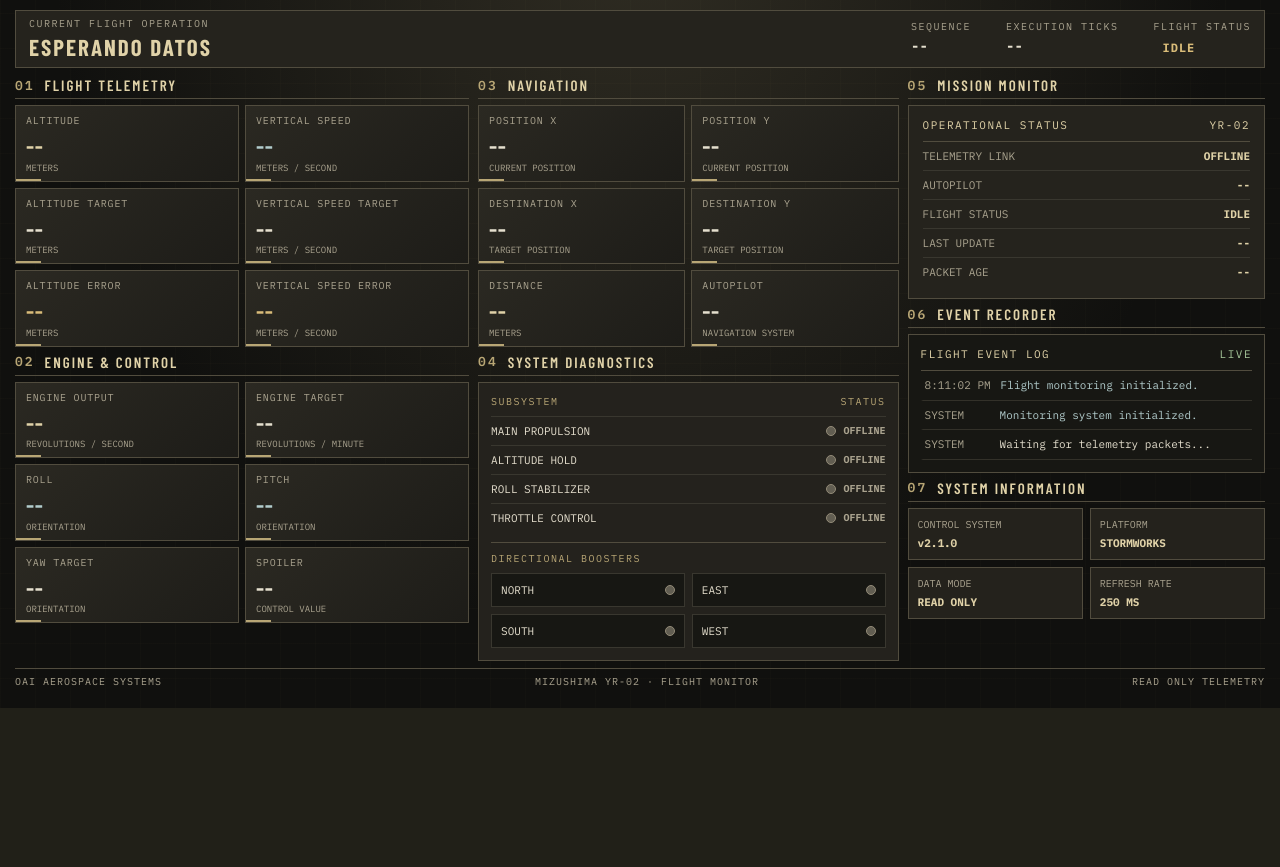
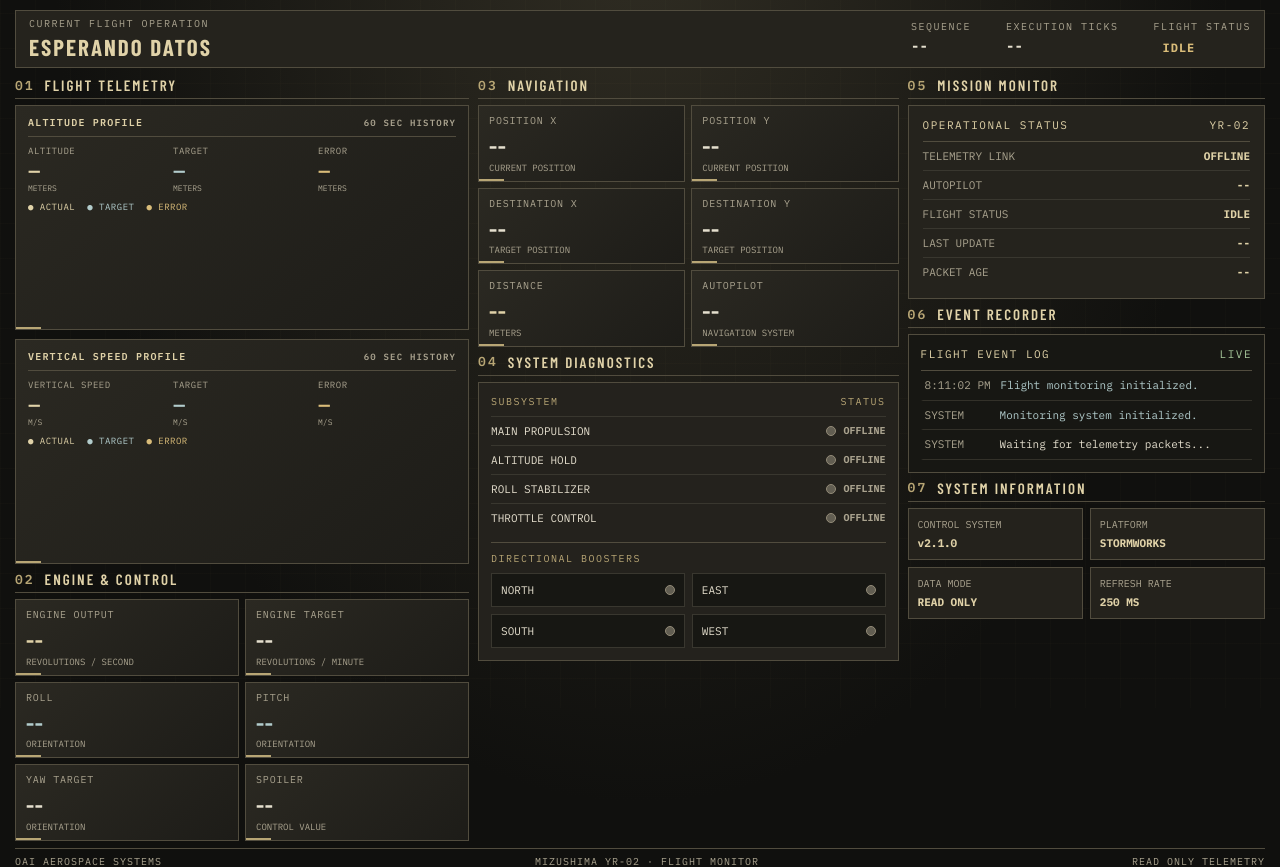
Before and after one commit to IsmailOzkan98/Stormworks-OAi-Mizushima-YR-02-System, a Flask app: page / in a window 1280 px wide. Shown: the part 92-959 px from the top of the page. Before the commit the page ends 800 px from the top, so only its background shows below. Run offline with Flask 3, Linux system fonts and the light colour scheme; some web fonts are replaced.

Commit message:
added altitude diagram

```diff
--- a/Server/static/script.js
+++ b/Server/static/script.js
@@ -4,6 +4,297 @@ const REFRESH_RATE_MS = 250;
 const DIRECTION_PULSE_MS = 1500;
 
 let latestTelemetryTimestamp = 0;
+
+
+/* FLIGHT TELEMETRY HISTORY */
+
+const GRAPH_HISTORY_SECONDS = 60;
+
+const telemetryHistory = [];
+
+function getNumericValue(data, key) {
+    if (
+        data[key] === null ||
+        data[key] === undefined ||
+        data[key] === ""
+    ) {
+        return null;
+    }
+
+    const value = Number(data[key]);
+
+    return Number.isFinite(value) ? value : null;
+}
+
+function recordTelemetry(data) {
+
+    const timestamp = Number(data.timestamp);
+
+    telemetryHistory.push({
+        timestamp,
+
+        altitude: getNumericValue(data, "alt"),
+        altitudeTarget: getNumericValue(data, "alt_target"),
+        altitudeError: getNumericValue(data, "alt_error"),
+
+        verticalSpeed: getNumericValue(data, "vs"),
+        verticalSpeedTarget: getNumericValue(data, "vs_target"),
+        verticalSpeedError: getNumericValue(data, "vs_error")
+    });
+
+    const cutoff = timestamp - GRAPH_HISTORY_SECONDS;
+
+    while (
+        telemetryHistory.length > 0 &&
+        telemetryHistory[0].timestamp < cutoff
+    ) {
+        telemetryHistory.shift();
+    }
+}
+
+
+
+/* GRAPH RENDERING ENGINE */
+
+function drawTelemetryChart(canvasId, leftKeys, rightKey) {
+
+    const canvas = document.getElementById(canvasId);
+
+    if (!canvas) return;
+
+    const ctx = canvas.getContext("2d");
+
+    const width = canvas.clientWidth;
+    const height = canvas.clientHeight;
+
+    if (!width || !height) return;
+
+    const dpr = window.devicePixelRatio || 1;
+
+    canvas.width = Math.round(width * dpr);
+    canvas.height = Math.round(height * dpr);
+
+    ctx.setTransform(dpr, 0, 0, dpr, 0, 0);
+
+    ctx.clearRect(0, 0, width, height);
+
+    const left = 39;
+    const right = width - 39;
+    const top = 10;
+    const bottom = height - 20;
+
+    const plotWidth = right - left;
+    const plotHeight = bottom - top;
+
+    const latest = telemetryHistory[
+        telemetryHistory.length - 1
+    ];
+
+    if (!latest) return;
+
+    const startTime =
+        latest.timestamp - GRAPH_HISTORY_SECONDS;
+
+    const leftValues = telemetryHistory.flatMap(point =>
+        leftKeys
+            .map(key => point[key])
+            .filter(value => value !== null)
+    );
+
+    const rightValues = telemetryHistory
+        .map(point => point[rightKey])
+        .filter(value => value !== null);
+
+    if (!leftValues.length) return;
+
+    function getRange(values) {
+
+        let min = Math.min(...values);
+        let max = Math.max(...values);
+
+        if (min === max) {
+            min -= 1;
+            max += 1;
+        }
+
+        const padding = (max - min) * 0.12;
+
+        return {
+            min: min - padding,
+            max: max + padding
+        };
+    }
+
+    const leftRange = getRange(leftValues);
+
+    const rightRange = rightValues.length
+        ? getRange(rightValues)
+        : { min: -1, max: 1 };
+
+    function getX(timestamp) {
+        return left +
+            ((timestamp - startTime) /
+            GRAPH_HISTORY_SECONDS) * plotWidth;
+    }
+
+    function getY(value, range) {
+        return bottom -
+            ((value - range.min) /
+            (range.max - range.min)) * plotHeight;
+    }
+
+    /* GRID */
+
+    ctx.lineWidth = 1;
+    ctx.strokeStyle = "rgba(184,166,117,0.16)";
+    ctx.setLineDash([3, 4]);
+
+    for (let i = 0; i <= 4; i++) {
+
+        const y = top + (plotHeight / 4) * i;
+
+        ctx.beginPath();
+        ctx.moveTo(left, y);
+        ctx.lineTo(right, y);
+        ctx.stroke();
+    }
+
+    for (let i = 0; i <= 4; i++) {
+
+        const x = left + (plotWidth / 4) * i;
+
+        ctx.beginPath();
+        ctx.moveTo(x, top);
+        ctx.lineTo(x, bottom);
+        ctx.stroke();
+    }
+
+    ctx.setLineDash([]);
+
+    /* AXIS LABELS */
+
+    ctx.fillStyle = "#aaa38f";
+    ctx.font = "9px IBM Plex Mono";
+    ctx.textAlign = "right";
+
+    ctx.fillText(
+        leftRange.max.toFixed(1),
+        left - 5,
+        top + 3
+    );
+
+    ctx.fillText(
+        leftRange.min.toFixed(1),
+        left - 5,
+        bottom
+    );
+
+    ctx.textAlign = "left";
+
+    ctx.fillText(
+        rightRange.max.toFixed(1),
+        right + 5,
+        top + 3
+    );
+
+    ctx.fillText(
+        rightRange.min.toFixed(1),
+        right + 5,
+        bottom
+    );
+
+    ctx.textAlign = "center";
+
+    ctx.fillText("-60s", left, height - 4);
+    ctx.fillText("-30s", left + plotWidth / 2, height - 4);
+    ctx.fillText("NOW", right, height - 4);
+
+    /* DRAW CURVES */
+
+    function drawCurve(key, color, range, dashed = false) {
+
+        ctx.beginPath();
+
+        ctx.strokeStyle = color;
+        ctx.lineWidth = 2;
+        ctx.lineJoin = "round";
+        ctx.lineCap = "round";
+
+        ctx.setLineDash(dashed ? [5, 3] : []);
+
+        let started = false;
+
+        telemetryHistory.forEach(point => {
+
+            const value = point[key];
+
+            if (
+                value === null ||
+                point.timestamp < startTime
+            ) {
+                started = false;
+                return;
+            }
+
+            const x = getX(point.timestamp);
+            const y = getY(value, range);
+
+            if (!started) {
+                ctx.moveTo(x, y);
+                started = true;
+            } else {
+                ctx.lineTo(x, y);
+            }
+        });
+
+        ctx.stroke();
+        ctx.setLineDash([]);
+    }
+
+    // ACTUAL VALUE
+
+    drawCurve(
+        leftKeys[0],
+        "#b8a675",
+        leftRange
+    );
+
+    // TARGET VALUE
+
+    drawCurve(
+        leftKeys[1],
+        "#b2cccc",
+        leftRange,
+        true
+    );
+
+    // ERROR VALUE - SECONDARY SCALE
+
+    drawCurve(
+        rightKey,
+        "#d9bc79",
+        rightRange
+    );
+}
+
+/* UPDATE BOTH GRAPHS */
+
+function drawTelemetryGraphs() {
+
+    drawTelemetryChart(
+        "altitudeChart",
+        ["altitude", "altitudeTarget"],
+        "altitudeError"
+    );
+
+    drawTelemetryChart(
+        "verticalSpeedChart",
+        ["verticalSpeed", "verticalSpeedTarget"],
+        "verticalSpeedError"
+    );
+}
+
+
 let previousConnection = null;
 let previousSnapshot = {};
 let previousStage = null;
@@ -212,6 +503,7 @@ function updateInterface(data) {
     previousStage = stage;
     previousStatus = status;
 
+
     // FLIGHT TELEMETRY
 
     setValue("altitude", number(data, "alt"));
@@ -221,6 +513,15 @@ function updateInterface(data) {
     setValue("verticalSpeed", number(data, "vs"));
     setValue("vsTarget", number(data, "vs_target"));
     setValue("vsError", number(data, "vs_error"));
+
+    // RECORD GRAPH HISTORY
+
+    recordTelemetry(data);
+
+    // DRAW LIVE GRAPHS
+
+    drawTelemetryGraphs();
+
 
     // ENGINE
 
@@ -353,3 +654,5 @@ updateTelemetry();
 setInterval(updateTelemetry, REFRESH_RATE_MS);
 
 setInterval(updateConnectionStatus, 100);
+
+window.addEventListener("resize", drawTelemetryGraphs);
--- a/Server/static/style.css
+++ b/Server/static/style.css
@@ -894,3 +894,146 @@ footer {
         text-align: center;
     }
 }
+
+
+/* FLIGHT TELEMETRY GRAPHS*/
+
+.telemetry-stack {
+    display: flex;
+    flex-direction: column;
+    gap: 9px;
+}
+
+.telemetry-chart-panel {
+    min-width: 0;
+    overflow: hidden;
+    padding: 10px 12px 7px;
+
+    background: linear-gradient(140deg, #2b2922, #1d1c18);
+    border: 1px solid var(--border);
+    position: relative;
+}
+
+.telemetry-chart-panel::after {
+    content: "";
+    position: absolute;
+    bottom: 0;
+    left: 0;
+    width: 25px;
+    height: 2px;
+    background: var(--gold);
+}
+
+.telemetry-chart-header {
+    display: flex;
+    justify-content: space-between;
+    align-items: center;
+    gap: 8px;
+
+    padding-bottom: 7px;
+    border-bottom: 1px solid var(--border);
+
+    color: var(--gold-light);
+    font-size: 10px;
+    letter-spacing: 1.2px;
+    font-weight: 600;
+}
+
+.telemetry-chart-header span:last-child {
+    color: var(--muted);
+    font-size: 9px;
+    white-space: nowrap;
+}
+
+.telemetry-readouts {
+    display: grid;
+    grid-template-columns: repeat(3, minmax(0, 1fr));
+    gap: 7px;
+    padding: 8px 0 5px;
+}
+
+.telemetry-readouts > div {
+    display: flex;
+    flex-direction: column;
+    min-width: 0;
+    gap: 2px;
+}
+
+.telemetry-readouts span {
+    color: var(--muted);
+    font-size: 9px;
+    letter-spacing: .5px;
+    white-space: nowrap;
+}
+
+.telemetry-readouts strong {
+    color: var(--gold-light);
+    font: 600 21px var(--display);
+    font-variant-numeric: tabular-nums;
+    overflow-wrap: anywhere;
+    line-height: 1.1;
+}
+
+.telemetry-readouts > div:nth-child(2) strong {
+    color: var(--cyan);
+}
+
+.telemetry-readouts > div:nth-child(3) strong {
+    color: var(--yellow);
+}
+
+.telemetry-readouts small {
+    color: var(--muted);
+    font-size: 8px;
+}
+
+.telemetry-legend {
+    display: flex;
+    gap: 12px;
+    flex-wrap: wrap;
+
+    padding: 3px 0 5px;
+
+    font-size: 9px;
+    letter-spacing: .5px;
+}
+
+.legend-alt {
+    color: var(--gold-light);
+}
+
+.legend-target {
+    color: var(--cyan);
+}
+
+.legend-error {
+    color: var(--yellow);
+}
+
+.telemetry-chart-panel canvas {
+    display: block;
+    width: 100%;
+    height: 105px;
+}
+
+/* RESPONSIVE GRAPHS */
+
+@media (max-width: 700px) {
+
+    .telemetry-chart-panel {
+        padding: 9px;
+    }
+
+    .telemetry-readouts strong {
+        font-size: 19px;
+    }
+
+    .telemetry-chart-panel canvas {
+        height: 115px;
+    }
+
+    .telemetry-legend {
+        gap: 8px;
+        font-size: 8px;
+    }
+}
--- a/Server/templates/index.html
+++ b/Server/templates/index.html
@@ -75,45 +75,94 @@
                 <span>01</span> FLIGHT TELEMETRY
             </div>
 
-            <div class="metric-grid">
 
-                <div class="card">
-                    <div class="card-label">ALTITUDE</div>
-                    <div class="value highlight" id="altitude">--</div>
-                    <div class="unit">METERS</div>
+            <div class="telemetry-stack">
+
+                <!-- ALTITUDE GRAPH -->
+
+                <div class="telemetry-chart-panel">
+
+                    <div class="telemetry-chart-header">
+                        <span>ALTITUDE PROFILE</span>
+                        <span>60 SEC HISTORY</span>
+                    </div>
+
+                    <div class="telemetry-readouts">
+
+                        <div>
+                            <span>ALTITUDE</span>
+                            <strong id="altitude">--</strong>
+                            <small>METERS</small>
+                        </div>
+
+                        <div>
+                            <span>TARGET</span>
+                            <strong id="altTarget">--</strong>
+                            <small>METERS</small>
+                        </div>
+
+                        <div>
+                            <span>ERROR</span>
+                            <strong id="altError">--</strong>
+                            <small>METERS</small>
+                        </div>
+
+                    </div>
+
+                    <div class="telemetry-legend">
+                        <span class="legend-alt">● ACTUAL</span>
+                        <span class="legend-target">● TARGET</span>
+                        <span class="legend-error">● ERROR</span>
+                    </div>
+
+                    <canvas id="altitudeChart"></canvas>
+
                 </div>
 
-                <div class="card">
-                    <div class="card-label">VERTICAL SPEED</div>
-                    <div class="value cyan" id="verticalSpeed">--</div>
-                    <div class="unit">METERS / SECOND</div>
-                </div>
 
-                <div class="card">
-                    <div class="card-label">ALTITUDE TARGET</div>
-                    <div class="value" id="altTarget">--</div>
-                    <div class="unit">METERS</div>
-                </div>
+                <!-- VERTICAL SPEED GRAPH -->
 
-                <div class="card">
-                    <div class="card-label">VERTICAL SPEED TARGET</div>
-                    <div class="value" id="vsTarget">--</div>
-                    <div class="unit">METERS / SECOND</div>
-                </div>
+                <div class="telemetry-chart-panel">
 
-                <div class="card">
-                    <div class="card-label">ALTITUDE ERROR</div>
-                    <div class="value yellow" id="altError">--</div>
-                    <div class="unit">METERS</div>
-                </div>
+                    <div class="telemetry-chart-header">
+                        <span>VERTICAL SPEED PROFILE</span>
+                        <span>60 SEC HISTORY</span>
+                    </div>
 
-                <div class="card">
-                    <div class="card-label">VERTICAL SPEED ERROR</div>
-                    <div class="value yellow" id="vsError">--</div>
-                    <div class="unit">METERS / SECOND</div>
+                    <div class="telemetry-readouts">
+
+                        <div>
+                            <span>VERTICAL SPEED</span>
+                            <strong id="verticalSpeed">--</strong>
+                            <small>M/S</small>
+                        </div>
+
+                        <div>
+                            <span>TARGET</span>
+                            <strong id="vsTarget">--</strong>
+                            <small>M/S</small>
+                        </div>
+
+                        <div>
+                            <span>ERROR</span>
+                            <strong id="vsError">--</strong>
+                            <small>M/S</small>
+                        </div>
+
+                    </div>
+
+                    <div class="telemetry-legend">
+                        <span class="legend-alt">● ACTUAL</span>
+                        <span class="legend-target">● TARGET</span>
+                        <span class="legend-error">● ERROR</span>
+                    </div>
+
+                    <canvas id="verticalSpeedChart"></canvas>
+
                 </div>
 
             </div>
+
 
             <div class="section-heading">
                 <span>02</span> ENGINE & CONTROL
```
